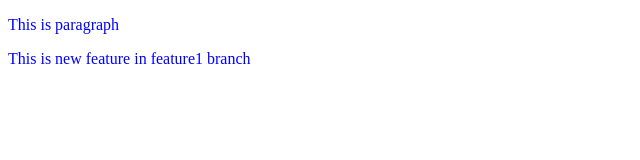
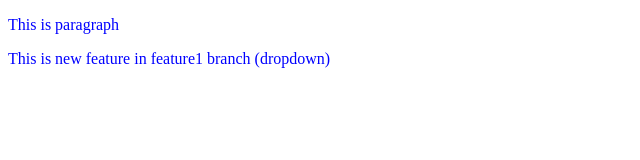
Before and after one commit to nikhil-kum4rr/Localrepo, a plain HTML site: page index.html in a window 1280 px wide. Shown: the full height of the page, 0-640 px from the left. Drawn offline with Linux system fonts and the light colour scheme; files whose address does not match are found by name.

```diff
--- a/index.html
+++ b/index.html
@@ -8,6 +8,6 @@
 </head>
 <body>
     <p>This is paragraph</p>
-    <p>This is new feature in feature1 branch</p>
+    <p>This is new feature in feature1 branch (dropdown)</p>
 </body>
 </html>
```
